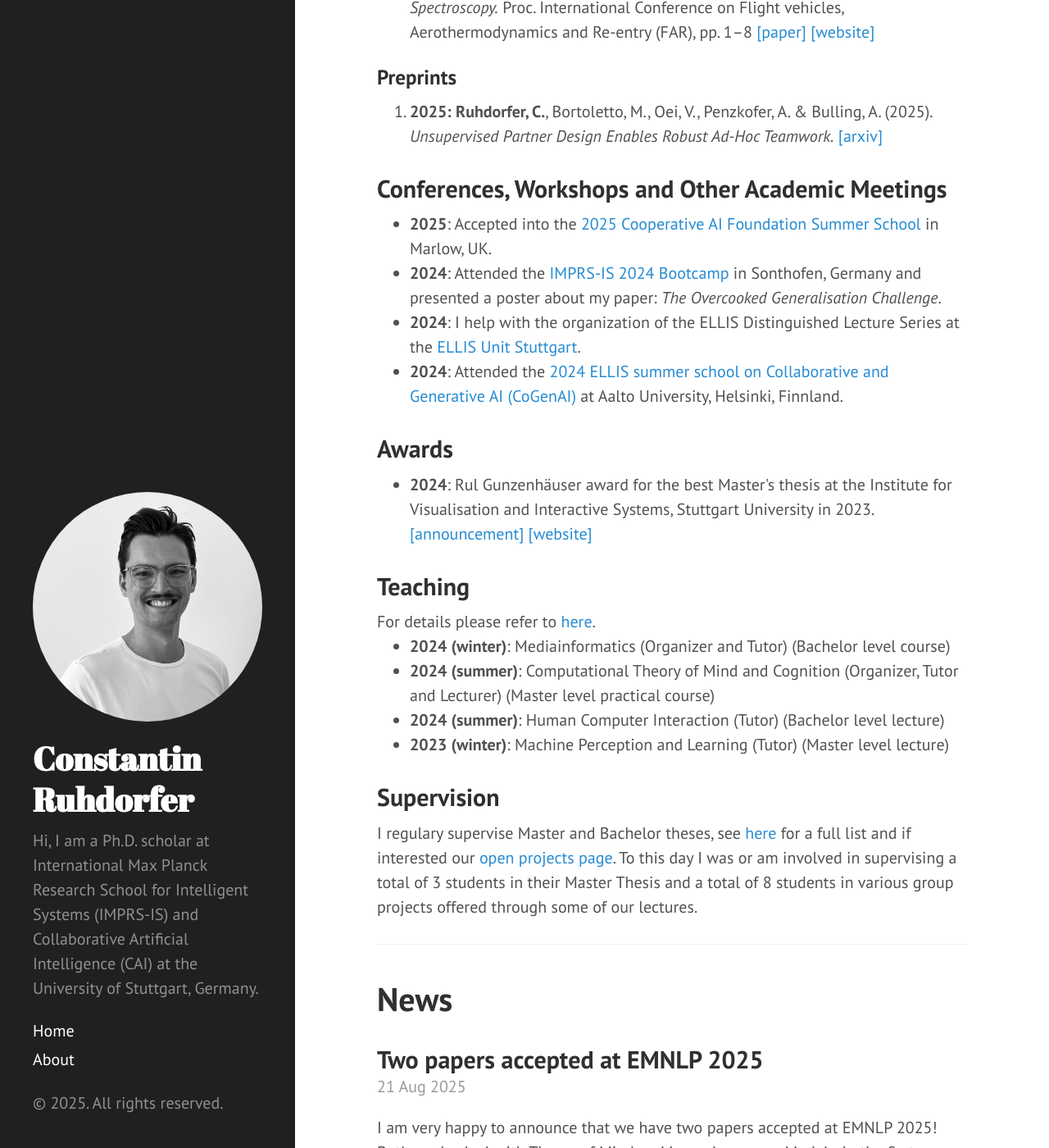
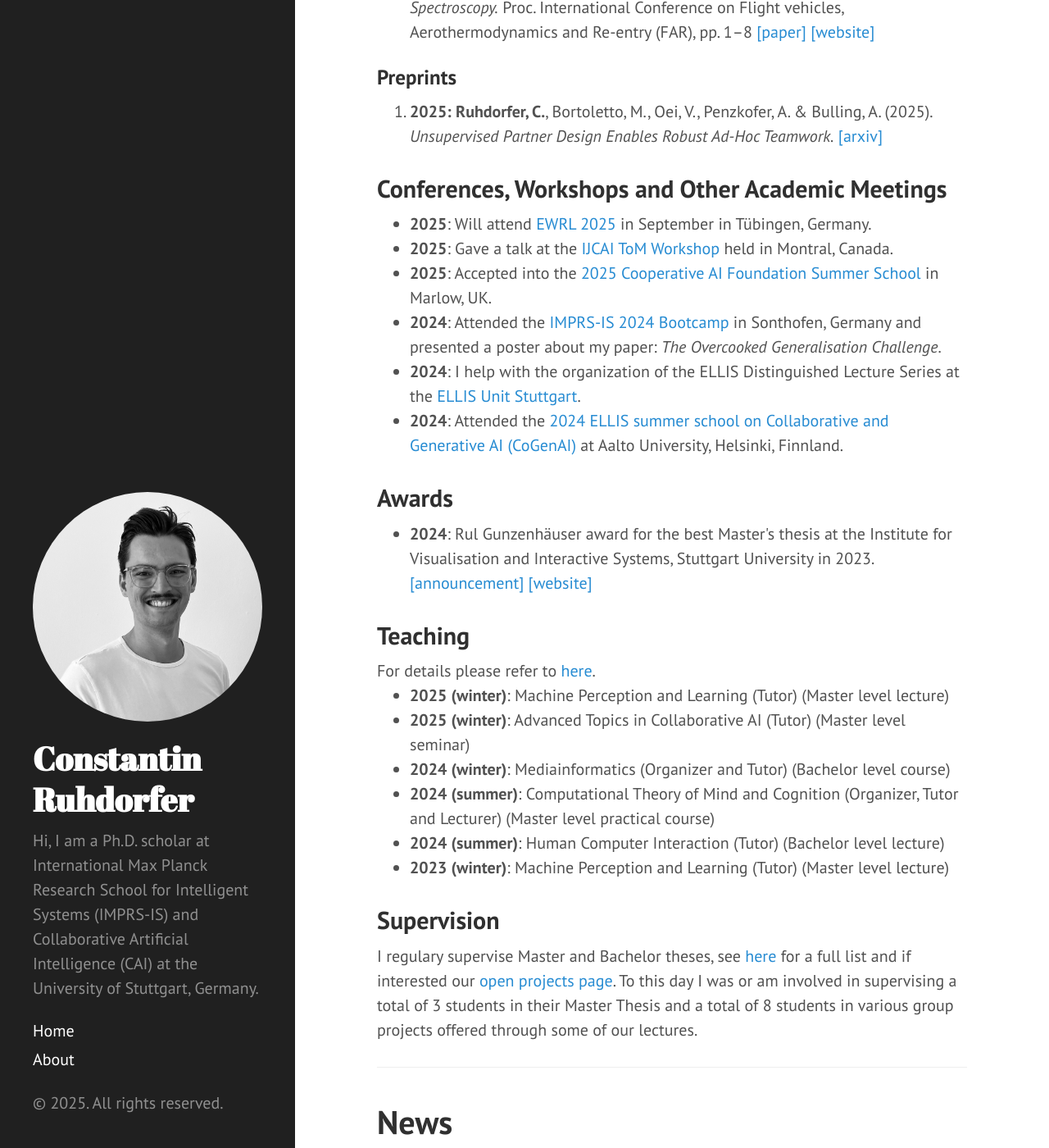
Before and after one commit to ConstantinRuhdorfer/constantinruhdorfer.github.io, a Jekyll site: the page built from index.html, in a window 1280 px wide and 1400 px high, scrolled down 2285 px. Shown: the whole window at 82% size. Built offline with Jekyll 4.4.1, drawn with Linux system fonts in a browser that asks for light colours; the list of posts is cut into pages by our own code.

Commit message:
Update index.html

```diff
--- a/index.html
+++ b/index.html
@@ -56,6 +56,8 @@ I sometimes collaborate with others to work on topics not related to my core res
 <h2 class="post-title">Conferences, Workshops and Other Academic Meetings</h2>
 
 <ul>
+  <li><b>2025</b>: Will attend <a href="https://euro-workshop-on-reinforcement-learning.github.io/ewrl18/">EWRL 2025</a> in September in Tübingen, Germany.</li>
+  <li><b>2025</b>: Gave a talk at the <a href="https://tomworkshop.github.io">IJCAI ToM Workshop</a> held in Montral, Canada.</li>
   <li><b>2025</b>: Accepted into the <a href="https://www.cooperativeai.com/summer-school/summer-school-2025">2025 Cooperative AI Foundation Summer School</a> in Marlow, UK. </li>
   <li><b>2024</b>: Attended the <a href="https://imprs.is.mpg.de/events/imprs-is-boot-camp">IMPRS-IS 2024 Bootcamp</a> in Sonthofen, Germany and presented a poster about my paper: <i>The Overcooked Generalisation Challenge</i>.</li>
   <li><b>2024</b>: I help with the organization of the ELLIS Distinguished Lecture Series at the <a href="https://ellis-stuttgart.eu">ELLIS Unit Stuttgart</a>.</li>
@@ -72,6 +74,8 @@ I sometimes collaborate with others to work on topics not related to my core res
 For details please refer to <a href="https://www.collaborative-ai.org/teaching/">here</a>.
 
 <ul>
+  <li><b>2025 (winter)</b>: Machine Perception and Learning (Tutor) (Master level lecture)</li>
+  <li><b>2025 (winter)</b>: Advanced Topics in Collaborative AI (Tutor) (Master level seminar)</li>
   <li><b>2024 (winter)</b>: Mediainformatics (Organizer and Tutor) (Bachelor level course)</li>
   <li><b>2024 (summer)</b>: Computational Theory of Mind and Cognition (Organizer, Tutor and Lecturer) (Master level practical course)</li>
   <li><b>2024 (summer)</b>: Human Computer Interaction (Tutor) (Bachelor level lecture)</li>
```
